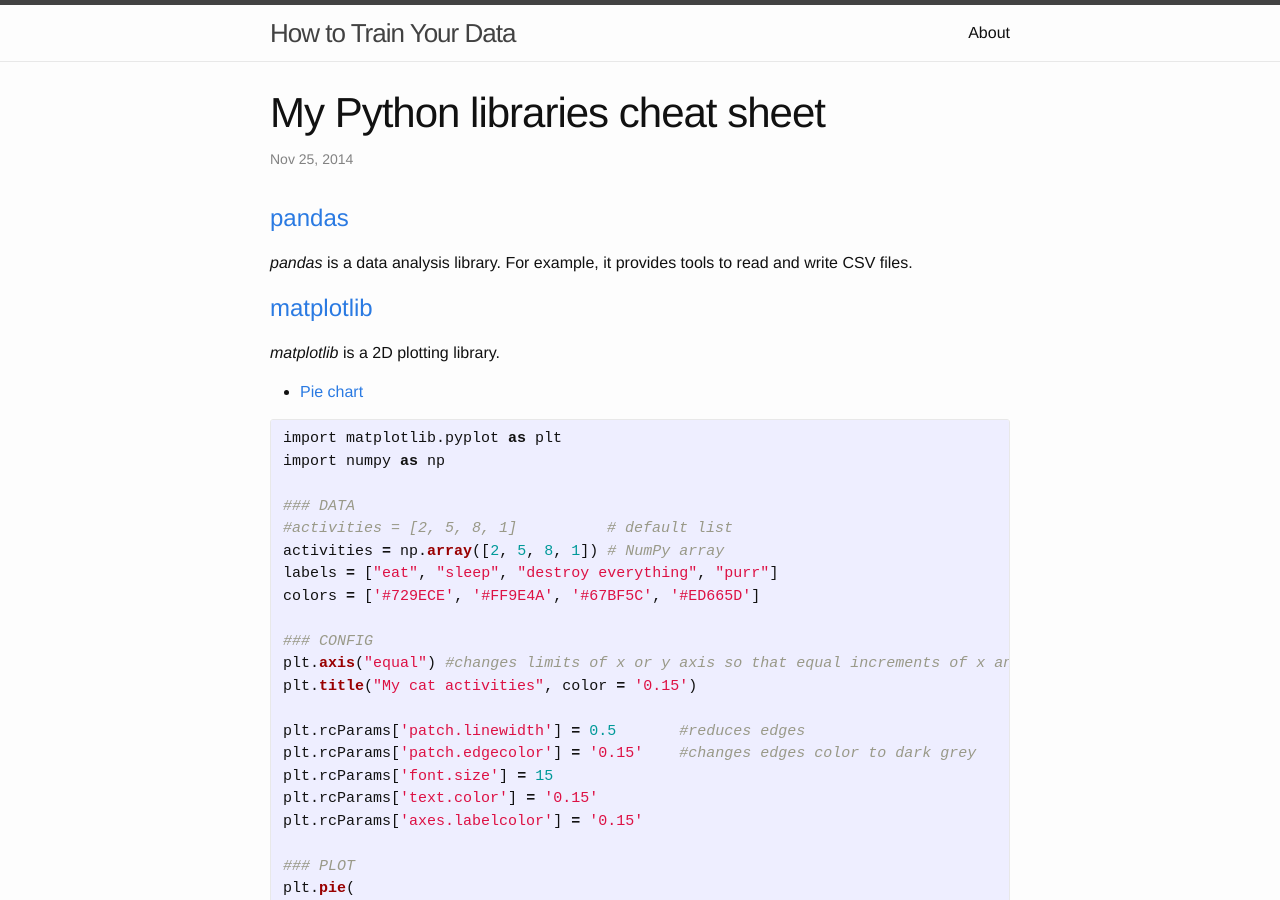
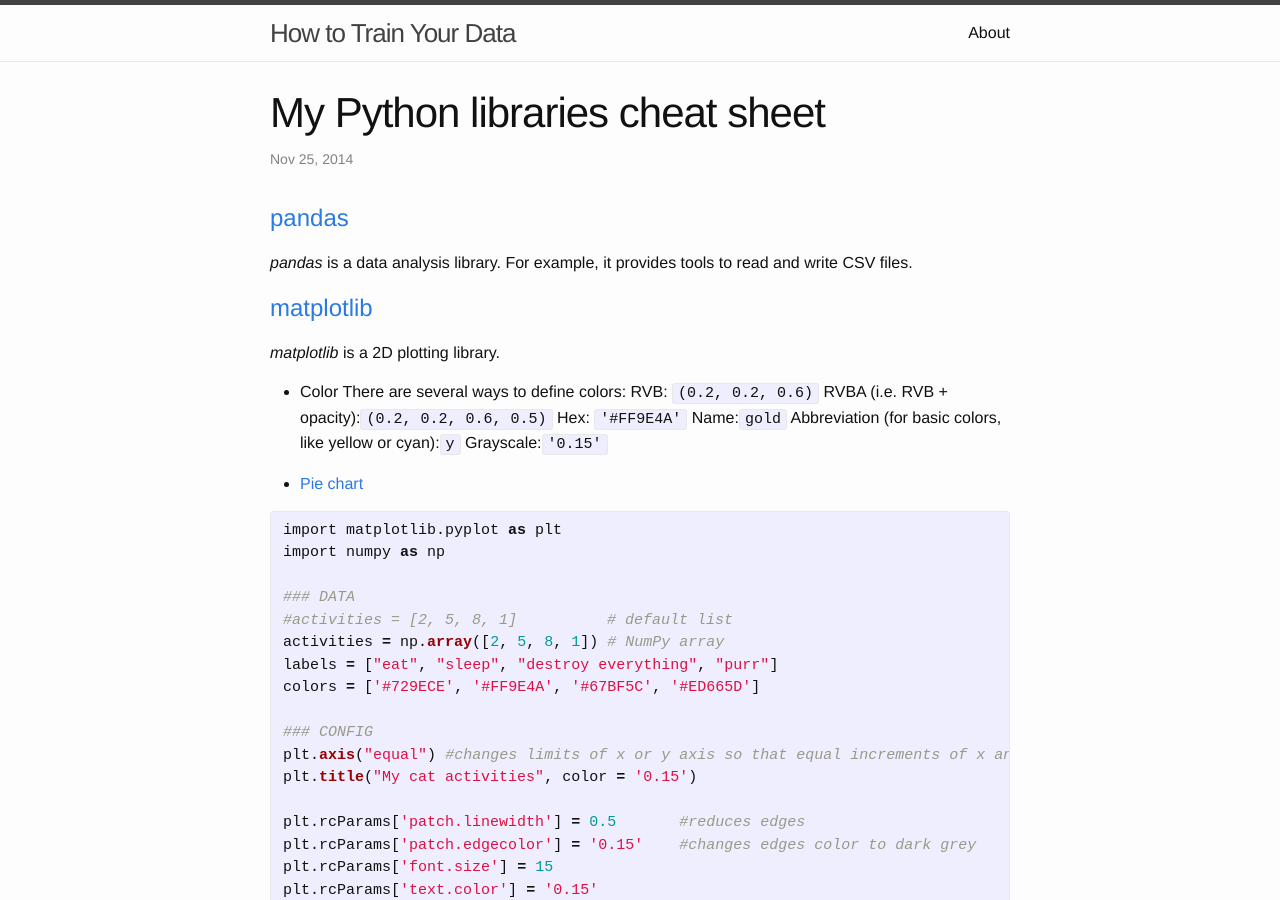
Before and after one commit to seiteta/seiteta.github.io_old, a Jekyll site: the page built from _posts/2014-11-25-python-libraries.md, in a window 1280 px wide and 900 px high. Built offline with Jekyll 4.4.1, drawn with Linux system fonts in a browser that asks for light colours.

Commit message:
Update 2014-11-25-python-libraries.md

```diff
--- a/_posts/2014-11-25-python-libraries.md
+++ b/_posts/2014-11-25-python-libraries.md
@@ -10,6 +10,16 @@ tags: Python library cheat-sheet
 
 # [matplotlib](http://matplotlib.org)
 *matplotlib* is a 2D plotting library.
+
+* Color
+There are several ways to define colors:
+RVB: `(0.2, 0.2, 0.6)`
+RVBA (i.e. RVB + opacity):`(0.2, 0.2, 0.6, 0.5)`
+Hex: `'#FF9E4A'`
+Name:`gold`
+Abbreviation (for basic colors, like yellow or cyan):`y`
+Grayscale:`'0.15'`
+
 
 * [Pie chart](http://matplotlib.org/api/pyplot_api.html?highlight=pie#matplotlib.pyplot.pie)
 {% highlight python %}
```
